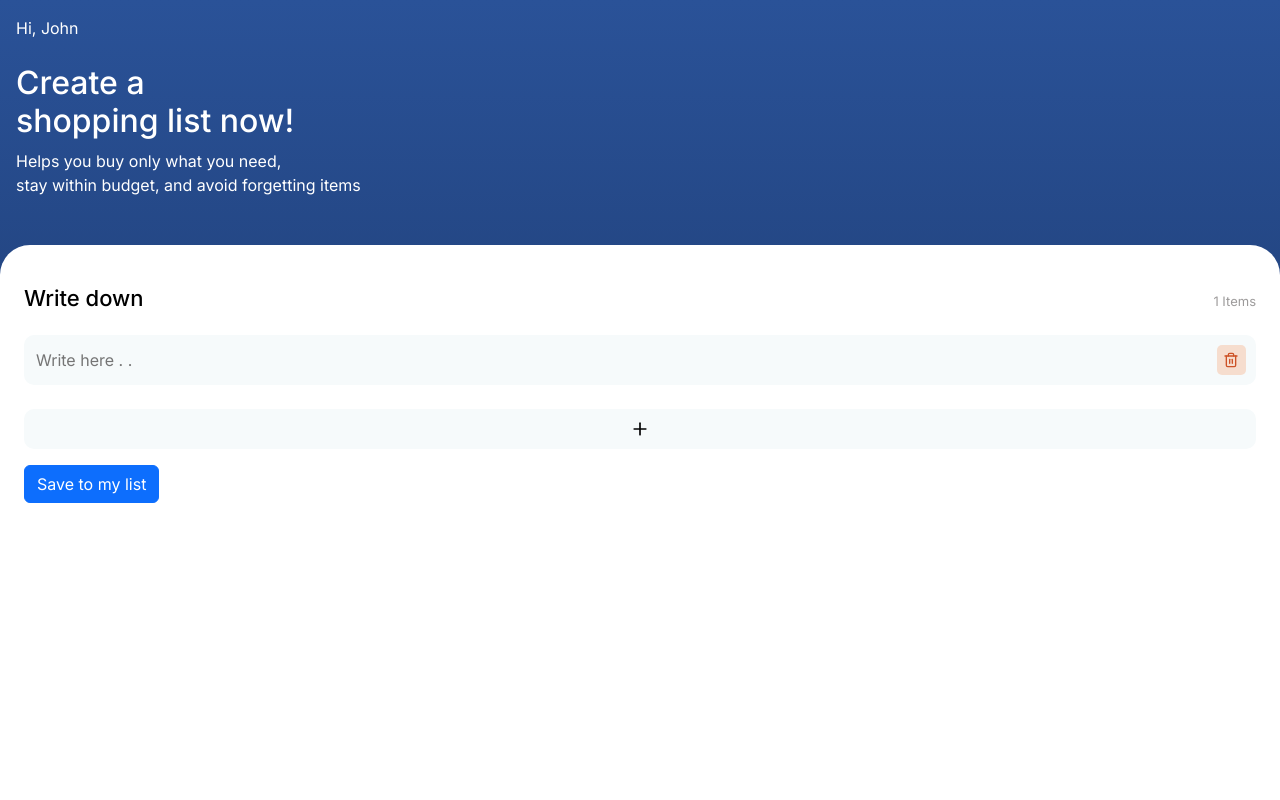
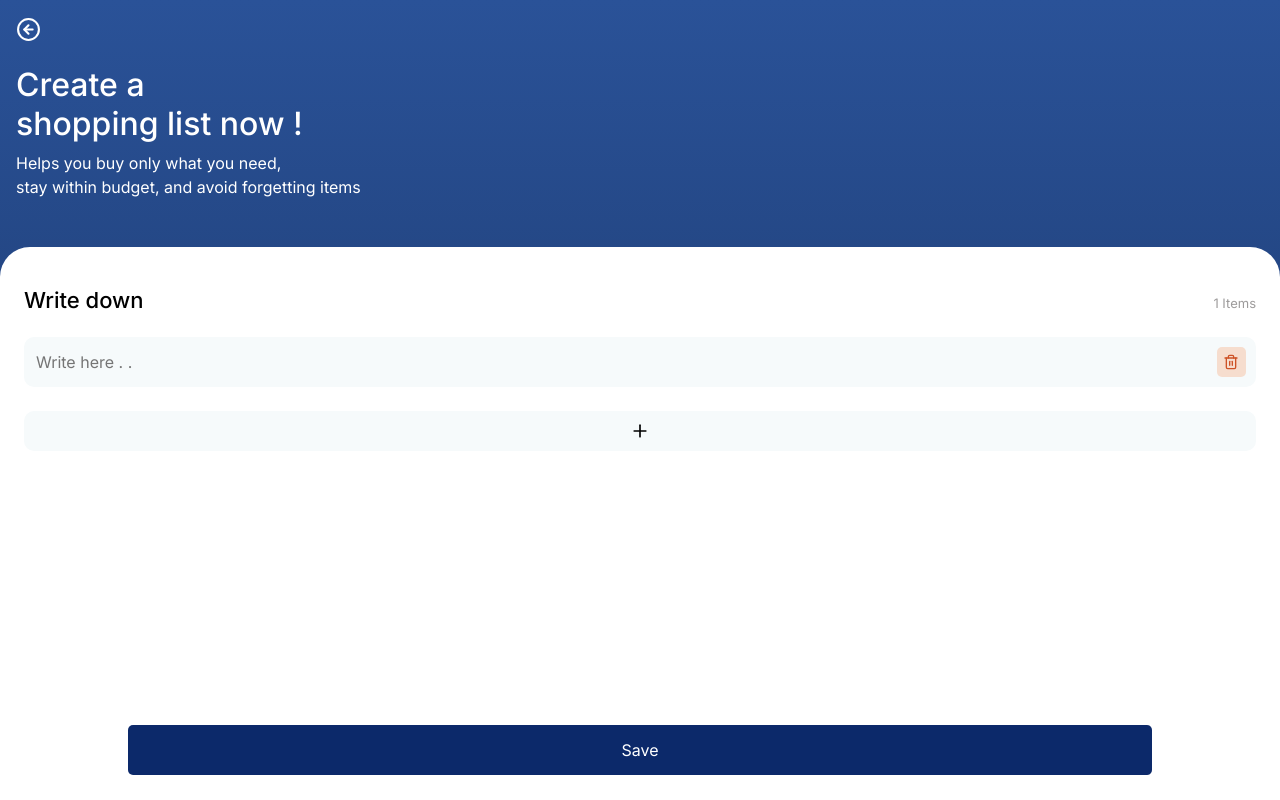
Before and after one commit to prajeesh-mp/shop-smart, a React (Create React App) app: page /list/1 in a window 1280 px wide. Built offline with nearby package versions, Linux system fonts and the light colour scheme.

Commit message:
Update: Handling input focus

```diff
--- a/src/pages/PurchaseList.tsx
+++ b/src/pages/PurchaseList.tsx
@@ -1,21 +1,24 @@
 import React, { RefObject, useEffect, useRef, useState } from "react";
-import { FiPlus, FiTrash2 } from "react-icons/fi";
-import AppButton from "../components/Form/Button";
+import { Button } from "react-bootstrap";
+import { FiArrowLeftCircle, FiPlus, FiTrash2 } from "react-icons/fi";
 
 interface Item {
   id: number;
   value: string;
+  fieldRef: any;
 }
 
 function PurchaseList(): JSX.Element {
-  const [inputFields, setInputFields] = useState<Item[]>([]);
-  const [idCounter, setIdCounter] = useState(0);
+  const [inputFields, setInputFields] = useState<Item[]>([
+    { id: 1, value: "", fieldRef: null },
+  ]);
+  const [idCounter, setIdCounter] = useState(1);
 
-  const handleAddInput = (callback?: () => void) => {
-    const newInputField = { id: idCounter, value: "" };
-    setInputFields([...inputFields, newInputField]);
-    setIdCounter(idCounter + 1); // Increment the counter
-    callback && callback();
+  const handleAddInput = () => {
+    const newInputField: Item = { id: idCounter, value: "", fieldRef: null };
+    setInputFields((inputFields) => [...inputFields, newInputField]);
+    setIdCounter((idCounter) => idCounter + 1); // Increment the counter
+    window.scrollTo(0, document.body.scrollHeight);
   };
 
   const handleInputChange = (
@@ -33,25 +36,21 @@ function PurchaseList(): JSX.Element {
     setInputFields(remainingInputs);
   };
 
-  const inputRefs = useRef<Array<RefObject<HTMLInputElement>>>([]);
-
-  // Create a new input ref for each input field
   useEffect(() => {
-    if (idCounter === 0) handleAddInput();
-
-    inputRefs.current = Array(inputFields.length)
-      .fill(null)
-      .map((_, index) => inputRefs.current[index] || React.createRef());
-  }, [inputFields]);
+    if (inputFields.length > 0 && inputFields[inputFields.length - 1].fieldRef)
+      inputFields[inputFields.length - 1].fieldRef?.focus();
+  }, [idCounter]);
 
   return (
     <div className="purchase">
       <div className="p-3">
         <span className="avatar"></span>
-        <span>Hi, John</span>
+        <span>
+          <FiArrowLeftCircle size={25} />
+        </span>
 
         <h2 className="mt-4">
-          Create a <br /> shopping list now!
+          Create a <br /> shopping list now !
         </h2>
         <p>
           Helps you buy only what you need, <br />
@@ -59,18 +58,21 @@ function PurchaseList(): JSX.Element {
         </p>
       </div>
 
-      <div className="items mt-3 p-4">
+      <div className="items mt-3">
         <div className="items-top d-flex flex-row justify-content-between align-items-center my-3">
           <h2 className="title">Write down</h2>
           <span className="desc">{inputFields.length} Items</span>
         </div>
 
-        {inputFields.map((input, index) => (
+        {inputFields &&
+          inputFields.map((input) => (
             <div
               className="item d-flex flex-row justify-content-between align-items-center mb-3"
               key={input.id}
             >
               <input
+                name={input.id.toString()}
+                id={input.id.toString()}
                 type="text"
                 className="w-100"
                 placeholder="Write here . ."
@@ -79,14 +81,9 @@ function PurchaseList(): JSX.Element {
                   if (event.key === "Enter") {
                     event.preventDefault();
                     handleAddInput();
-                  setTimeout(() => {
-                    if (inputRefs.current[index + 1]) {
-                      inputRefs.current[index + 1].current?.focus();
-                    }
-                  }, 100);
                   }
                 }}
-              ref={inputRefs.current[index]}
+                ref={(e) => (input.fieldRef = e)}
               />
               <div
                 className="trash d-flex flex-row justify-content-center align-items-center"
@@ -98,17 +95,20 @@ function PurchaseList(): JSX.Element {
           ))}
 
         <div
-          className="item d-flex flex-row justify-content-center mt-4"
+          className="item d-flex flex-row justify-content-center mt-4 mb-5"
           onClick={() => handleAddInput()}
         >
           <FiPlus color="#000" size={20} />
         </div>
-
-        <AppButton
-          label="Save to my list"
-          isProcessing={false}
-          className="mt-3"
-        />
+      </div>
+      <div className="fixed-bottom  btn-container ">
+        <button
+          // label="Save to my list"
+          // isProcessing={false}
+          className="save-btn"
+        >
+          Save
+        </button>
       </div>
     </div>
   );
```
Lines whose indentation alone changed are shown as unchanged.
